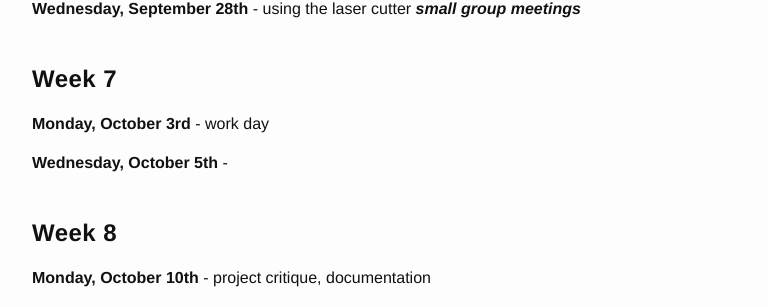
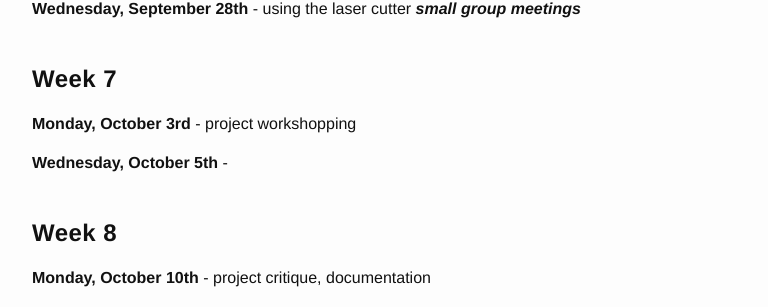
Before and after one commit to coloringchaos/form-fall-16, a Jekyll site: the page built from schedule.md, in a window 1280 px wide and 900 px high, scrolled down 1140 px. Shown: the part 145-452 px from the top of the window, without its empty margins (238-1006 px from the left). Built offline with Jekyll 4.4.1, drawn with Linux system fonts in a browser that asks for light colours.

Commit message:
updating schedule

```diff
--- a/schedule.md
+++ b/schedule.md
@@ -39,7 +39,7 @@ This page has a breakdown of the general content that we will cover in each clas
 **Wednesday, September 28th** - using the laser cutter ***small group meetings***
 
 # Week 7
-**Monday, October 3rd** - work day
+**Monday, October 3rd** - project workshopping
 
 **Wednesday, October 5th** -
 
```
